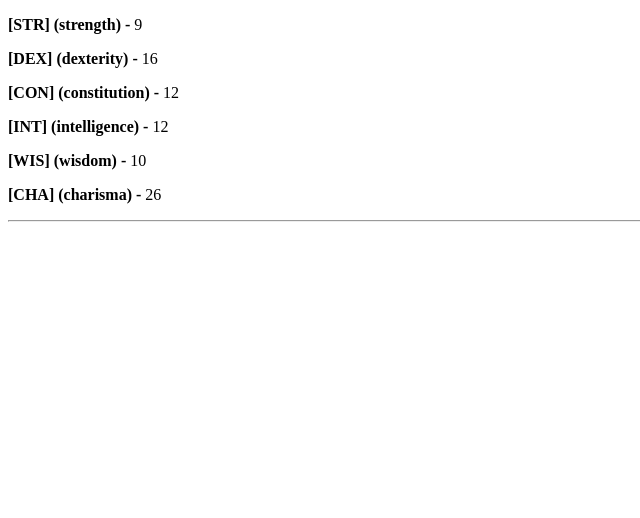
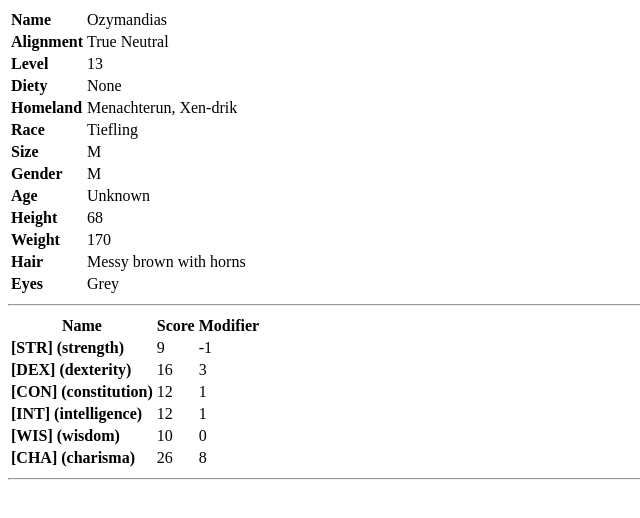
Before and after one commit to ReverieWisp/Ozy, an Electron app: page main/index.html in a window 800 px wide. Shown: the whole page, without its empty margins (0-640 px from the left). Drawn offline with Linux system fonts and the light colour scheme.

Commit message:
+ Added initial stuff

```diff
--- a/app.js
+++ b/app.js
@@ -11,7 +11,8 @@ function createWindow () {
   })
 
   // and load the index.html of the app.
-  mainWindow.loadFile('main/index.html')
+  mainWindow.loadFile('main/index.html');
+  mainWindow.webContents.openDevTools();
 
   // Emitted when the window is closed.
   mainWindow.on('closed', function () {
--- a/main/index.html
+++ b/main/index.html
@@ -4,13 +4,201 @@
 	<title>Ozy</title>
 </head>
 <body>
+	<table>
+		<tr>
+			<td><strong>Name</strong></td>
+			<td><span id="name"></span></td>
+		</tr>
+		<tr>
+			<td><strong>Alignment</strong></td>
+			<td><span id="alignment"></span></td>
+		</tr>
+		<tr>
+			<td><strong>Level</strong></td>
+			<td><span id="level"></span></td>
+		</tr>
+		<tr>
+			<td><strong>Diety</strong></td>
+			<td><span id="diety"></span></td>
+		</tr>
+		<tr>
+			<td><strong>Homeland</strong></td>
+			<td><span id="homeland"></span></td>
+		</tr>
+		<tr>
+			<td><strong>Race</strong></td>
+			<td><span id="race"></span></td>
+		</tr>
+		<tr>
+			<td><strong>Size</strong></td>
+			<td><span id="size"></span></td>
+		</tr>
+		<tr>
+			<td><strong>Gender</strong></td>
+			<td><span id="gender"></span></td>
+		</tr>
+		<tr>
+			<td><strong>Age</strong></td>
+			<td><span id="age"></span></td>
+		</tr>
+		<tr>
+			<td><strong>Height</strong></td>
+			<td><span id="height"></span></td>
+		</tr>
+		<tr>
+			<td><strong>Weight</strong></td>
+			<td><span id="weight"></span></td>
+		</tr>
+		<tr>
+			<td><strong>Hair</strong></td>
+			<td><span id="hair"></span></td>
+		</tr>
+		<tr>
+			<td><strong>Eyes</strong></td>
+			<td><span id="eyes"></span></td>
+		</tr>
+	</table>
+	<hr/>
+	<table>
+		<tr>
+			<th>Name</th>
+			<th>Score</th>
+			<th>Modifier</th>
+		</tr>
+		<tr>
+			<td><strong>[STR] (strength)</strong></td>
+			<td><span id="str">0</span></td>
+			<td><span id="str-mod">0</span></td>
+		</tr>
+		<tr>
+			<td><strong>[DEX] (dexterity)</strong></td>
+			<td><span id="dex">0</span></td>
+			<td><span id="dex-mod">0</span></td>
+		</tr>
+		<tr>
+			<td><strong>[CON] (constitution)</strong></td>
+			<td><span id="con">0</span></td>
+			<td><span id="con-mod">0</span></td>
+		</tr>
+		<tr>
+			<td><strong>[INT] (intelligence)</strong></td>
+			<td><span id="int">0</span></td>
+			<td><span id="int-mod">0</span></td>
+		</tr>
+		<tr>
+			<td><strong>[WIS] (wisdom)</strong></td>
+			<td><span id="wis">0</span></td>
+			<td><span id="wis-mod">0</span></td>
+		</tr>
+		<tr>
+			<td><strong>[CHA] (charisma)</strong></td>
+			<td><span id="cha">0</span></td>
+			<td><span id="cha-mod">0</span></td>
+		</tr>
+	</table>
+	<hr/>
 
-	<p><strong>[STR] (strength) - </strong><span id="str">9</span></p>
-	<p><strong>[DEX] (dexterity) - </strong><span id="dex">16</span></p>
-	<p><strong>[CON] (constitution) - </strong><span id="con">12</span></p>
-	<p><strong>[INT] (intelligence) - </strong><span id="int">12</span></p>
-	<p><strong>[WIS] (wisdom) - </strong><span id="wis">10</span></p>
-	<p><strong>[CHA] (charisma) - </strong><span id="cha">26</span></p>
-	<hr/>
 </body>
+
+<script type="text/javascript">
+	let name = "-";
+	let alignment = "-";
+	let level = -1;
+	let diety = "-";
+	let homeland = "-";
+	let race = "-";
+	let size = "-";
+	let gender = "-";
+	let age = 0;      // In years
+	let height = 0;   // In inches
+	let weight = 0;   // in lbs
+	let hair = "-";
+	let eyes = "-";
+
+	let str = -1;
+	let dex = -1;
+	let con = -1;
+	let int = -1;
+	let wis = -1;
+	let cha = -1;
+
+	function getId(id) {
+		return document.getElementById(id);
+	}
+
+	function readGeneral() {
+		name = "Ozymandias";
+		alignment = "True Neutral";
+		level = 13;
+		diety = "None";
+		homeland = "Menachterun, Xen-drik";
+		race = "Tiefling";
+		size = "M";
+		gender = "M";
+		age = "Unknown";
+		height = "68";
+		weight = "170"; // tail adds weight
+		hair = "Messy brown with horns"
+		eyes = "Grey";
+	}
+
+	function readAbilites() {
+		str = 9;
+		dex = 16;
+		con = 12;
+		int = 12;
+		wis = 10
+		cha = 26;
+	}
+
+	function showGeneral() {
+		getId('name').innerHTML = name;
+		getId('alignment').innerHTML = alignment;
+		getId('level').innerHTML = level;
+		getId('diety').innerHTML = diety;
+		getId('homeland').innerHTML = homeland;
+		getId('race').innerHTML = race;
+		getId('size').innerHTML = size;
+		getId('gender').innerHTML = gender;
+		getId('age').innerHTML = age;
+		getId('height').innerHTML = height;
+		getId('weight').innerHTML = weight;
+		getId('hair').innerHTML = hair;
+		getId('eyes').innerHTML = eyes;
+	}
+
+	function showAbilities() {
+		getId('str').innerHTML = str;
+		getId('dex').innerHTML = dex;
+		getId('con').innerHTML = con;
+		getId('int').innerHTML = int;
+		getId('wis').innerHTML = wis;
+		getId('cha').innerHTML = cha;
+	}
+
+	function calculateAbilityModifiers() {
+		function calc_am(a) {
+			return Math.floor((a - 10) / 2);
+		}
+
+		getId('str-mod').innerHTML = calc_am(str);
+		getId('dex-mod').innerHTML = calc_am(dex);
+		getId('con-mod').innerHTML = calc_am(con);
+		getId('int-mod').innerHTML = calc_am(int);
+		getId('wis-mod').innerHTML = calc_am(wis);
+		getId('cha-mod').innerHTML = calc_am(cha);
+	}
+
+	function refreshAll() {
+		readGeneral();
+		readAbilites();
+
+		showGeneral();
+		showAbilities();
+
+		calculateAbilityModifiers();
+	}
+
+	refreshAll();
+</script>
 </html>
```
